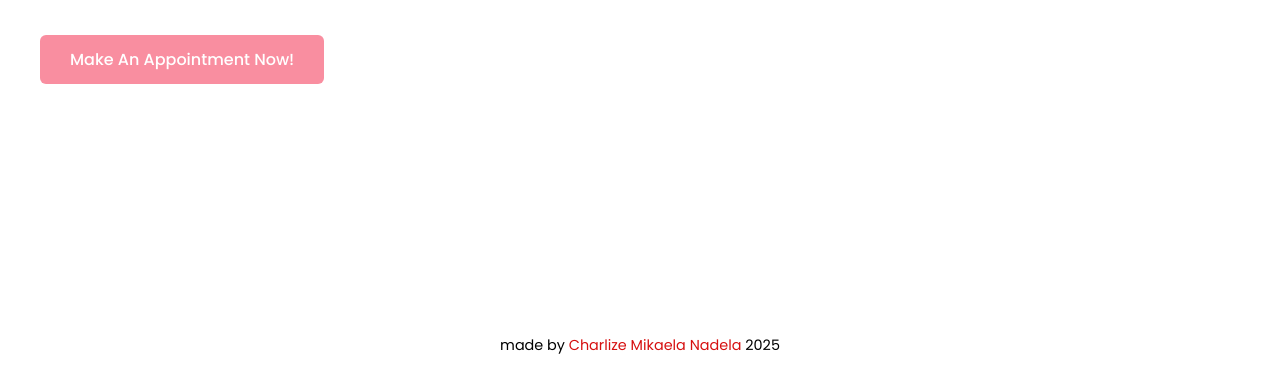
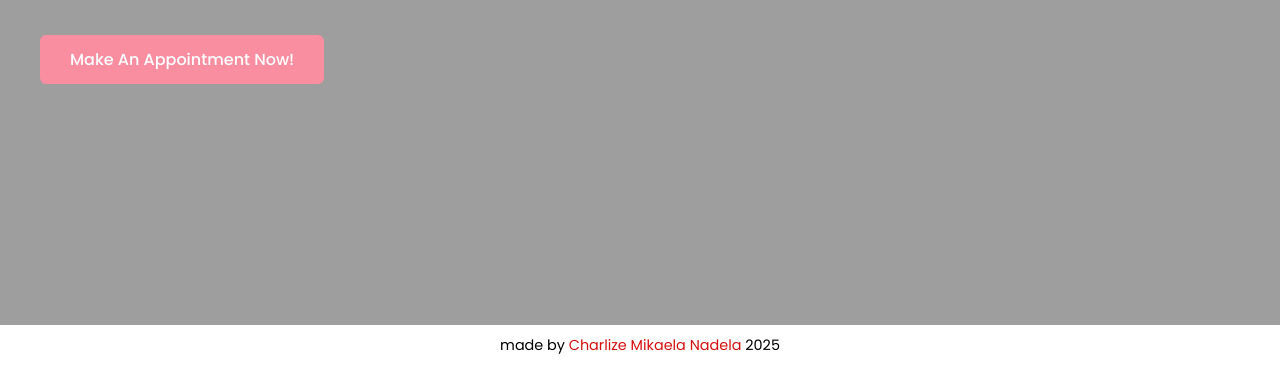
Before and after one commit to charlysss-l/naild-It, a plain HTML site: page index.html in a window 1280 px wide. Shown: the part 475-841 px from the top of the page. Drawn offline with nearby package versions, Linux system fonts and the light colour scheme; the site is published under a folder, as on GitHub Pages, so addresses that start at the root find nothing.

Commit message:
image link

```diff
--- a/style.css
+++ b/style.css
@@ -55,7 +55,7 @@ header .navbar {
 /*Home*/
 .hero-section {
   height: 100vh;
-  background-image: url("/images/nail-home.jpg");
+  background-image: url("images/nail-home.jpg");
   background-position: center;
   background-size: cover;
   display: flex;
```
